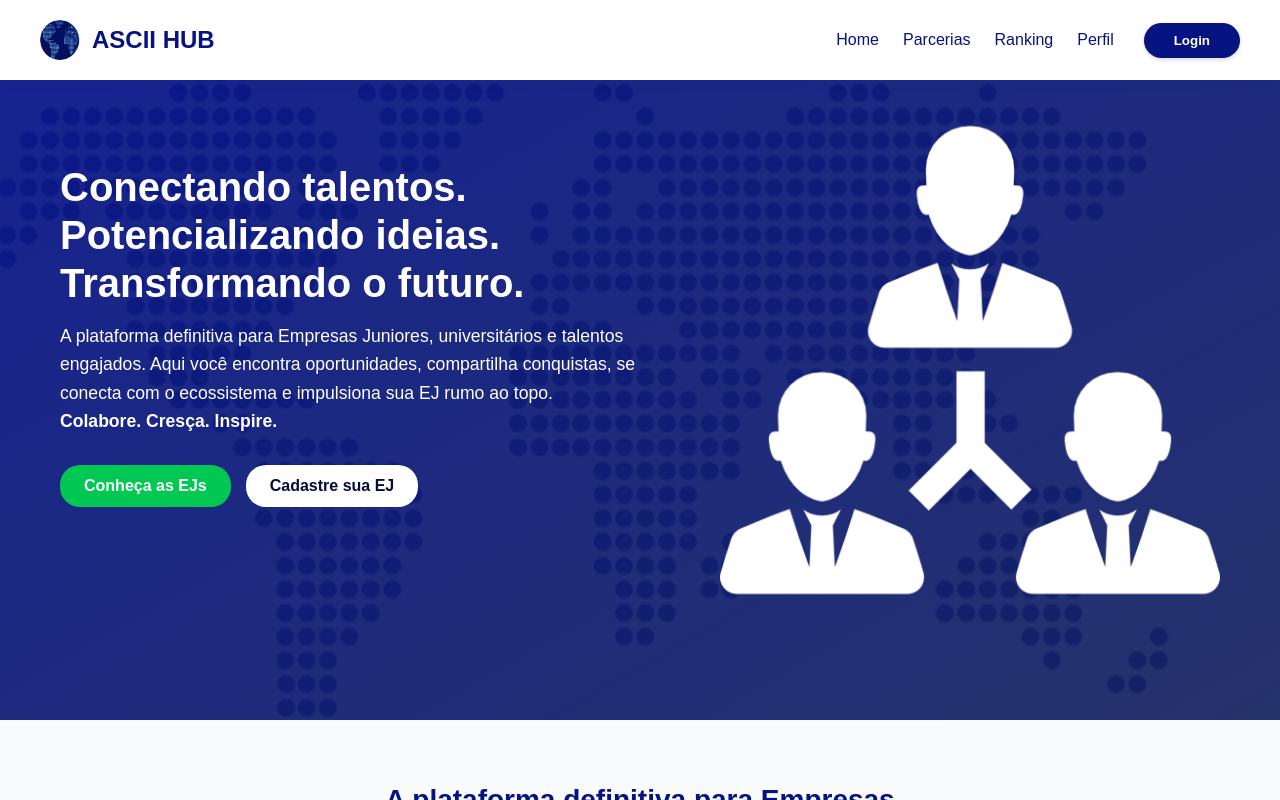
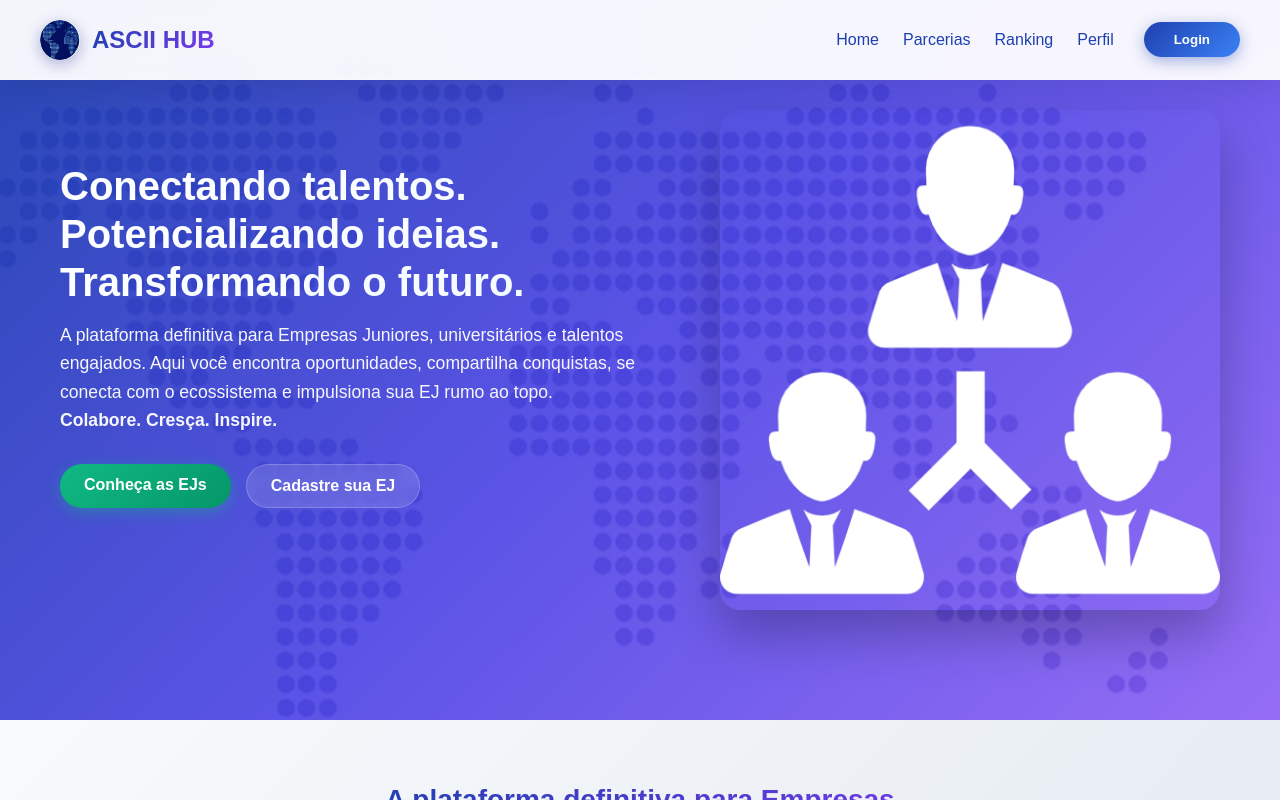
Before and after one commit to BryanMendes/asciihubteste, a React (Vite) app: page / in a window 1280 px wide. Built offline with nearby package versions, Linux system fonts and the light colour scheme.

Commit message:
Modernizar design do ASCII Hub

```diff
--- a/src/components/Navbar.jsx
+++ b/src/components/Navbar.jsx
@@ -11,9 +11,12 @@ const Nav = styled.nav`
     width: 100%;
     padding: 0 40px;
     height: 80px;
-    background-color: white;
-    box-shadow: 0 3px 8px rgba(0, 51, 160, 0.15);
+    background: rgba(255, 255, 255, 0.95);
+    backdrop-filter: blur(20px);
+    border-bottom: 1px solid rgba(255, 255, 255, 0.2);
+    box-shadow: 0 8px 32px rgba(0, 0, 0, 0.1);
     z-index: 100;
+    transition: all 0.3s ease;
 `;
 
 const LeftContainer = styled.div`
@@ -27,10 +30,13 @@ const Logo = styled.img`
     margin-right: 12px;
     object-fit: cover;
     border-radius: 50%;
+    box-shadow: 0 4px 15px rgba(6, 19, 128, 0.3);
 `;
 
 const SiteName = styled.span`
-    color: #061380;
+    background: linear-gradient(135deg, #1E40AF 0%, #7C3AED 100%);
+    -webkit-background-clip: text;
+    -webkit-text-fill-color: transparent;
     font-size: 1.5rem;
     font-weight: bold;
 `;
@@ -42,30 +48,48 @@ const LinksContainer = styled.div`
 
 const StyledLink = styled(Link)`
     text-decoration: none;
-    color: #061380;
+    color: #1E40AF;
     font-weight: 500;
     margin-left: 24px;
-    transition: all 0.2s ease;
+    transition: all 0.3s ease;
+    position: relative;
+
+    &::after {
+        content: '';
+        position: absolute;
+        width: 0;
+        height: 2px;
+        bottom: -4px;
+        left: 50%;
+        background: linear-gradient(135deg, #1E40AF 0%, #7C3AED 100%);
+        transition: all 0.3s ease;
+        transform: translateX(-50%);
+    }
 
     &:hover {
-        text-decoration: underline;
+        color: #7C3AED;
+
+        &::after {
+            width: 100%;
+        }
     }
 `;
 
 const LoginButton = styled.button`
     padding: 10px 30px;
-    background: #061380;
+    background: linear-gradient(135deg, #1E40AF 0%, #3B82F6 100%);
     border: none;
-    border-radius: 24px;
+    border-radius: 50px;
     color: white;
     font-weight: bold;
     margin-left: 30px;
     cursor: pointer;
     transition: all 0.3s ease;
-    box-shadow: 0 2px 4px rgba(0, 0, 0, 0.15);
+    box-shadow: 0 4px 15px rgba(30, 64, 175, 0.4);
 
     &:hover {
-        opacity: 0.9;
+        transform: translateY(-2px);
+        box-shadow: 0 8px 25px rgba(30, 64, 175, 0.6);
     }
 `;
 
--- a/src/routes/main.jsx
+++ b/src/routes/main.jsx
@@ -25,16 +25,16 @@ const GlobalStyle = createGlobalStyle`
 // CORES PLACEHOLDER
 // ===============================================
 const placeholderColors = {
-  background: '#F0F6F9',
+  background: '#FAFBFC',
   cardBackground: '#ffffff',
   textPrimary: '#1e1e1e',
   textSecondary: '#555555',
-  buttonBlue: '#0033A0',
-  lightBlueBg: '#D6EDFF',
+  buttonBlue: '#2563EB',
+  lightBlueBg: '#EFF6FF',
   avatarBg: '#71C9CE',
-  goldCard: '#FFE866',
-  silverCard: '#E8E8E8',
-  bronzeCard: '#FFAE4D',
+  goldCard: 'linear-gradient(135deg, #FFD700 0%, #FFA500 100%)',
+  silverCard: 'linear-gradient(135deg, #E5E7EB 0%, #9CA3AF 100%)',
+  bronzeCard: 'linear-gradient(135deg, #CD7F32 0%, #8B4513 100%)',
   buttonTextColor: '#ffffff',
   borderColor: '#e0e0e0',
   purpleAccent: '#BD54E3',
@@ -42,8 +42,8 @@ const placeholderColors = {
   medalRed: '#FF5252',
   medalBlue: '#2196F3',
   cardSeparator: '#385AB5',
-  topBarBlue: '#06137A',
-  navyButtonBg: '#06137A',
+  topBarBlue: '#1E40AF',
+  navyButtonBg: '#1E40AF',
 };
 
 // ===============================================
@@ -53,7 +53,7 @@ const PageContainer = styled.div`
   min-height: 100vh;
   display: flex;
   flex-direction: column;
-  background-color: #e5e7eb;
+  background: linear-gradient(135deg, #667eea 0%, #764ba2 100%);
 `;
 
 const MainContentWrapper = styled.main`
@@ -69,11 +69,11 @@ const MainContentWrapper = styled.main`
 // ===============================================
 const HeroSectionWrapper = styled.div`
   background:
-    linear-gradient(to bottom right, rgba(4, 17, 138, 0.93), rgba(14, 29, 92, 0.9)),
+    linear-gradient(135deg, rgba(30, 64, 175, 0.95) 0%, rgba(79, 70, 229, 0.9) 50%, rgba(139, 92, 246, 0.85) 100%),
     url('/background.png');
   background-size: cover;
   background-position: center;
-  min-height: 90vh; // Altura ajustada ligeiramente após remover os cards
+  min-height: 90vh;
   width: 100%;
   color: white;
   padding: 20px;
@@ -83,6 +83,7 @@ const HeroSectionWrapper = styled.div`
   flex-direction: column;
   justify-content: center;
   align-items: center; // Centraliza o conteúdo
+  position: relative;
 `;
 
 const HeroContent = styled.div`
@@ -94,6 +95,7 @@ const HeroContent = styled.div`
   padding: 60px 20px;
   flex-wrap: wrap;
   gap: 40px;
+  position: relative;
 `;
 
 const TextContainer = styled.div`
@@ -107,7 +109,10 @@ const SideImage = styled.img`
   max-width: 500px;
   width: 100%;
   height: auto;
-  border-radius: 10px;
+  border-radius: 20px;
+  box-shadow: 0 25px 50px rgba(0, 0, 0, 0.25);
+  transition: transform 0.3s ease;
+  &:hover { transform: translateY(-10px); }
 `;
 
 const Title = styled.h1`
@@ -115,6 +120,9 @@ const Title = styled.h1`
   font-weight: bold;
   margin-bottom: 15px;
   line-height: 1.2;
+  background: linear-gradient(135deg, #ffffff 0%, #f0f9ff 100%);
+  -webkit-background-clip: text;
+  -webkit-text-fill-color: transparent;
   @media (max-width: 768px) { font-size: 2rem; }
 `;
 
@@ -122,6 +130,7 @@ const Subtitle = styled.p`
   font-size: 1.1rem;
   margin-bottom: 30px;
   line-height: 1.6;
+  opacity: 0.95;
   @media (max-width: 768px) { font-size: 1rem; }
 `;
 
@@ -134,27 +143,36 @@ const ButtonGroup = styled.div`
 `;
 
 const GreenButton = styled(Link)`
-  background-color: #00C853;
+  background: linear-gradient(135deg, #10B981 0%, #059669 100%);
   color: white;
   border: none;
-  border-radius: 20px;
+  border-radius: 50px;
   padding: 12px 24px;
   text-decoration: none;
   font-weight: bold;
-  transition: background-color 0.3s ease;
-  &:hover { background-color: #00b34a; }
+  transition: all 0.3s ease;
+  box-shadow: 0 4px 15px rgba(16, 185, 129, 0.4);
+  &:hover {
+    transform: translateY(-2px);
+    box-shadow: 0 8px 25px rgba(16, 185, 129, 0.6);
+  }
 `;
 
 const WhiteButton = styled(Link)`
-  background-color: white;
-  color: #040a3d;
+  background: rgba(255, 255, 255, 0.15);
+  backdrop-filter: blur(10px);
+  color: white;
   border: none;
-  border-radius: 20px;
+  border: 1px solid rgba(255, 255, 255, 0.2);
+  border-radius: 50px;
   padding: 12px 24px;
   text-decoration: none;
   font-weight: bold;
-  transition: background-color 0.3s ease;
-  &:hover { background-color: #e6e6e6; }
+  transition: all 0.3s ease;
+  &:hover {
+    background: rgba(255, 255, 255, 0.25);
+    transform: translateY(-2px);
+  }
 `;
 
 // Os componentes de Features (Features, FeatureCard, FeatureIcon) foram removidos.
@@ -190,8 +208,9 @@ const InfoCardsWrapper = styled.div`
   width: 100%;
   display: flex;
   flex-direction: column;
-  background-color: #f8fafc;
+  background: linear-gradient(135deg, #f8fafc 0%, #e2e8f0 100%);
   padding: 60px 20px;
+  position: relative;
 `;
 
 const InfoCardsContainer = styled.div`
@@ -212,7 +231,9 @@ const InfoTitleSection = styled.div`
 const InfoMainTitle = styled.h2`
   font-size: 28px;
   font-weight: 600;
-  color: #061380;
+  background: linear-gradient(135deg, #1E40AF 0%, #7C3AED 100%);
+  -webkit-background-clip: text;
+  -webkit-text-fill-color: transparent;
   line-height: 1.4;
   max-width: 600px;
   margin: 0 auto;
@@ -228,17 +249,35 @@ const InfoGridContainer = styled.div`
 `;
 
 const InfoCard = styled.div`
-  background: #22c55e;
-  border-radius: 20px;
+  background: linear-gradient(135deg, #10B981 0%, #059669 100%);
+  border-radius: 24px;
   padding: 24px;
   display: flex;
   align-items: center;
   gap: 16px;
-  box-shadow: 0 4px 12px rgba(34, 197, 94, 0.2);
-  transition: transform 0.2s, box-shadow 0.2s;
+  box-shadow: 0 10px 30px rgba(16, 185, 129, 0.3);
+  transition: all 0.3s ease;
+  position: relative;
+  overflow: hidden;
+
+  &::before {
+    content: '';
+    position: absolute;
+    top: 0;
+    left: -100%;
+    width: 100%;
+    height: 100%;
+    background: linear-gradient(90deg, transparent, rgba(255, 255, 255, 0.2), transparent);
+    transition: left 0.5s;
+  }
+
   &:hover {
-    transform: translateY(-2px);
-    box-shadow: 0 6px 20px rgba(34, 197, 94, 0.3);
+    transform: translateY(-8px);
+    box-shadow: 0 20px 40px rgba(16, 185, 129, 0.4);
+
+    &::before {
+      left: 100%;
+    }
   }
 `;
 
@@ -277,7 +316,8 @@ function InfoCardsSection() {
 // SEÇÃO 2: RANKING DE EJS
 // ===============================================
 const RankingPageWrapper = styled.div`
-  background: linear-gradient(to bottom right, rgba(4, 17, 138, 0.93), rgba(14, 29, 92, 0.9)), url('/background.png');
+  background: linear-gradient(135deg, rgba(30, 64, 175, 0.95) 0%, rgba(79, 70, 229, 0.9) 50%, rgba(139, 92, 246, 0.85) 100%),
+              url('/background.png');
   background-size: cover;
   background-position: center;
   min-height: 100vh;
@@ -291,6 +331,7 @@ const RankingPageWrapper = styled.div`
   justify-content: center;
   padding: 80px 20px;
   text-align: center;
+  position: relative;
 `;
 
 const TopSectionTitle = styled.h2`
@@ -300,7 +341,7 @@ const TopSectionTitle = styled.h2`
   margin-bottom: 30px;
   text-align: center;
   width: 100%;
-  text-shadow: 1px 1px 1px rgba(0,0,0,0.1);
+  text-shadow: 0 4px 20px rgba(0,0,0,0.3);
   display: flex;
   align-items: center;
   justify-content: center;
@@ -325,37 +366,43 @@ const CardWrapper = styled.div`
 
 const MedalBadge = styled.div`
   position: absolute;
-  top: 5px;
-  left: 5px;
-  width: 50px;
-  height: 60px;
+  top: -10px;
+  left: -10px;
+  width: 60px;
+  height: 70px;
   z-index: 5;
   img { width: 100%; height: 100%; object-fit: contain; }
 `;
 
 const EJCard = styled.div`
   background: ${({ $rank }) =>
-    $rank === 1 ? 'linear-gradient(to bottom, #FFF3AA 0%, #FFDE4D 100%)' :
-    $rank === 2 ? 'linear-gradient(to bottom, #F5F5F5 0%, #E0E0E0 100%)' :
-    $rank === 3 ? 'linear-gradient(to bottom, #FFBF7A 0%, #FFA645 100%)' :
+    $rank === 1 ? 'linear-gradient(135deg, #FFD700 0%, #FFA500 100%)' :
+    $rank === 2 ? 'linear-gradient(135deg, #E5E7EB 0%, #9CA3AF 100%)' :
+    $rank === 3 ? 'linear-gradient(135deg, #CD7F32 0%, #8B4513 100%)' :
     placeholderColors.cardBackground};
-  border-radius: 10px;
+  border-radius: 24px;
   padding: 18px;
   text-align: center;
   color: ${placeholderColors.textPrimary};
   width: 100%;
   max-width: 280px;
   height: 380px;
-  box-shadow: 0 3px 6px rgba(0,0,0,0.08);
+  box-shadow: 0 15px 35px rgba(0,0,0,0.1);
   display: flex;
   flex-direction: column;
   align-items: center;
   position: relative;
   transform: ${({ $rank }) => $rank === 1 ? 'translateY(-20px) scale(1.03)' : 'scale(1.03)'};
-  transition: transform 0.2s ease;
+  transition: all 0.3s ease;
   z-index: ${({ $rank }) => $rank === 1 ? '2' : '1'};
   overflow: visible;
-  &:hover { transform: ${({ $rank }) => $rank === 1 ? 'translateY(-20px) scale(1.05)' : 'scale(1.05)'}; }
+  backdrop-filter: blur(10px);
+  border: 1px solid rgba(255, 255, 255, 0.2);
+
+  &:hover {
+    transform: ${({ $rank }) => $rank === 1 ? 'translateY(-25px) scale(1.08)' : 'translateY(-5px) scale(1.08)'};
+    box-shadow: 0 25px 50px rgba(0,0,0,0.2);
+  }
 `;
 
 const CardAvatarContainer = styled.div`
@@ -369,7 +416,7 @@ const CardAvatarContainer = styled.div`
   position: relative;
   overflow: hidden;
   background-color: #71C9CE;
-  box-shadow: 0 2px 4px rgba(0,0,0,0.1);
+  box-shadow: 0 8px 25px rgba(0,0,0,0.15);
 `;
 
 const CardAvatar = styled.div`
@@ -400,7 +447,7 @@ const CardPointsLabel = styled.div`
 const CardSeparator = styled.hr`
   width: 90%;
   height: 2px;
-  background-color: ${placeholderColors.cardSeparator};
+  background: linear-gradient(90deg, transparent, ${placeholderColors.cardSeparator}, transparent);
   margin: 8px 0;
   border: none;
 `;
@@ -414,8 +461,8 @@ const CardEJName = styled.div`
 
 const CardUniversity = styled.div`
   background-color: transparent;
-  border: 1px solid #333;
-  border-radius: 24px;
+  border: 2px solid rgba(51, 51, 51, 0.3);
+  border-radius: 50px;
   padding: 4px 14px;
   font-size: 0.85em;
   margin-bottom: 12px;
@@ -424,10 +471,10 @@ const CardUniversity = styled.div`
 `;
 
 const CardButton = styled.button`
-  background-color: ${placeholderColors.navyButtonBg};
+  background: linear-gradient(135deg, #1E40AF 0%, #3B82F6 100%);
   color: ${placeholderColors.buttonTextColor};
   border: none;
-  border-radius: 12px;
+  border-radius: 50px;
   padding: 8px 12px;
   font-weight: bold;
   font-size: 0.9em;
@@ -438,19 +485,31 @@ const CardButton = styled.button`
   align-items: center;
   justify-content: center;
   gap: 8px;
+  transition: all 0.3s ease;
+  box-shadow: 0 4px 15px rgba(30, 64, 175, 0.4);
+
+  &:hover {
+    transform: translateY(-2px);
+    box-shadow: 0 8px 25px rgba(30, 64, 175, 0.6);
+  }
 `;
 
 const RankingButton = styled.button`
-  background-color: #00C853;
+  background: linear-gradient(135deg, #10B981 0%, #059669 100%);
   color: white;
   font-weight: bold;
   font-size: 1em;
   border: none;
-  border-radius: 40px;
+  border-radius: 50px;
   padding: 12px 28px;
   cursor: pointer;
-  transition: background-color 0.3s ease;
-  &:hover { background-color: #00b34a; }
+  transition: all 0.3s ease;
+  box-shadow: 0 4px 15px rgba(16, 185, 129, 0.4);
+
+  &:hover {
+    transform: translateY(-2px);
+    box-shadow: 0 8px 25px rgba(16, 185, 129, 0.6);
+  }
 `;
 
 function RankingSection() {
@@ -502,16 +561,19 @@ function RankingSection() {
 // ===============================================
 const TestimonialsSectionContainer = styled.section`
   padding: 80px 20px;
-  background-color: #f0f6f9;
+  background: linear-gradient(135deg, #f0f9ff 0%, #e0f2fe 100%);
   text-align: center;
   color: #343a40;
+  position: relative;
 `;
 
 const TestimonialsSectionTitle = styled.h2`
   text-align: center;
   font-size: 24px;
   font-weight: 600;
-  color: #061380;
+  background: linear-gradient(135deg, #1E40AF 0%, #7C3AED 100%);
+  -webkit-background-clip: text;
+  -webkit-text-fill-color: transparent;
   margin-bottom: 30px;
 `;
 
@@ -536,6 +598,7 @@ const TestimonialAvatar = styled.div`
 
 const AvatarIcon = styled.div`
   background: #5ACAE4;
+  background: linear-gradient(135deg, #06B6D4 0%, #0891B2 100%);
   border-radius: 50%;
   width: 50px;
   height: 50px;
@@ -543,6 +606,7 @@ const AvatarIcon = styled.div`
   align-items: center;
   justify-content: center;
   overflow: hidden;
+  box-shadow: 0 4px 15px rgba(6, 182, 212, 0.3);
 `;
 
 const AvatarImage = styled.img`
@@ -553,13 +617,15 @@ const AvatarImage = styled.img`
 `;
 
 const TestimonialBubble = styled.div`
-  background: #4C40FF;
+  background: linear-gradient(135deg, #6366F1 0%, #8B5CF6 100%);
   color: #ffffff;
-  border-radius: 25px;
+  border-radius: 20px;
   padding: 15px 20px;
   position: relative;
   max-width: 400px;
   text-align: left;
+  box-shadow: 0 10px 30px rgba(99, 102, 241, 0.3);
+
   &::before {
     content: '';
     position: absolute;
@@ -569,7 +635,7 @@ const TestimonialBubble = styled.div`
     height: 0;
     border-top: 10px solid transparent;
     border-bottom: 10px solid transparent;
-    border-right: 10px solid #4C40FF;
+    border-right: 10px solid #6366F1;
   }
 `;
 
@@ -606,7 +672,8 @@ function TestimonialsSection() {
 // SEÇÃO 4: CHAMADA PARA AÇÃO (CTA)
 // ===============================================
 const CallToActionSectionContainer = styled.section`
-  background: linear-gradient(to bottom right, rgba(4, 17, 138, 0.93), rgba(14, 29, 92, 0.9)), url('/background.png');
+  background: linear-gradient(135deg, rgba(30, 64, 175, 0.95) 0%, rgba(79, 70, 229, 0.9) 50%, rgba(139, 92, 246, 0.85) 100%),
+              url('/background.png');
   background-size: cover;
   background-position: center;
   padding: 100px 20px;
@@ -617,6 +684,7 @@ const CallToActionSectionContainer = styled.section`
   flex-direction: column;
   align-items: center;
   justify-content: center;
+  position: relative;
 `;
 
 const CtaContainer = styled.div`
@@ -629,12 +697,14 @@ const CtaTitle = styled.h2`
   font-weight: 600;
   margin-bottom: 20px;
   line-height: 1.3;
+  text-shadow: 0 4px 20px rgba(0,0,0,0.3);
 `;
 
 const CtaSubtitle = styled.p`
   font-size: 34px;
   margin-bottom: 15px;
   line-height: 1.4;
+  opacity: 0.95;
 `;
 
 const CtaDescription = styled.p`
@@ -654,7 +724,7 @@ const StepText = styled.p`
 `;
 
 const HighlightGreen = styled.span`
-  color: #22c55e;
+  color: #10B981;
 `;
 
 function CallToActionSection() {
@@ -677,11 +747,12 @@ function CallToActionSection() {
 // SEÇÃO 5: FOOTER
 // ===============================================
 const FooterContainer = styled.footer`
-  background: white;
+  background: linear-gradient(135deg, #ffffff 0%, #f8fafc 100%);
   padding: 40px 20px 20px;
-  border-top: 1px solid #e2e8f0;
+  border-top: 1px solid rgba(226, 232, 240, 0.5);
   width: 100%;
   box-sizing: border-box;
+  position: relative;
 `;
 
 const FooterContent = styled.div`
@@ -705,13 +776,14 @@ const FooterLogo = styled.div`
   gap: 10px;
   font-weight: 600;
   margin-bottom: 20px;
+  color: #1e293b;
 `;
 
 const LogoPlaceholder = styled.div`
   width: 30px;
   height: 30px;
-  background: #1e3a8a;
-  border-radius: 6px;
+  background: linear-gradient(135deg, #1E40AF 0%, #3B82F6 100%);
+  border-radius: 8px;
   display: flex;
   align-items: center;
   justify-content: center;
@@ -746,20 +818,27 @@ const NewsletterInput = styled.input`
   flex: 1;
   padding: 10px 12px;
   border: 1px solid #d1d5db;
-  border-radius: 6px;
+  border-radius: 12px;
   font-size: 14px;
+  transition: border-color 0.3s ease;
+  &:focus { border-color: #3B82F6; outline: none; }
 `;
 
 const NewsletterButton = styled.button`
-  background: #1e3a8a;
+  background: linear-gradient(135deg, #1E40AF 0%, #3B82F6 100%);
   color: white;
   border: none;
   padding: 10px 20px;
-  border-radius: 6px;
+  border-radius: 12px;
   font-size: 14px;
   cursor: pointer;
-  transition: background-color 0.2s;
-  &:hover { background: #1e40af; }
+  transition: all 0.3s ease;
+  box-shadow: 0 4px 15px rgba(30, 64, 175, 0.3);
+
+  &:hover {
+    transform: translateY(-2px);
+    box-shadow: 0 8px 25px rgba(30, 64, 175, 0.4);
+  }
 `;
 
 const FooterBottom = styled.div`
@@ -768,7 +847,7 @@ const FooterBottom = styled.div`
   align-items: center;
   margin-top: 30px;
   padding-top: 20px;
-  border-top: 1px solid #e2e8f0;
+  border-top: 1px solid rgba(226, 232, 240, 0.5);
   font-size: 14px;
   color: #64748b;
   max-width: 1000px;
```
